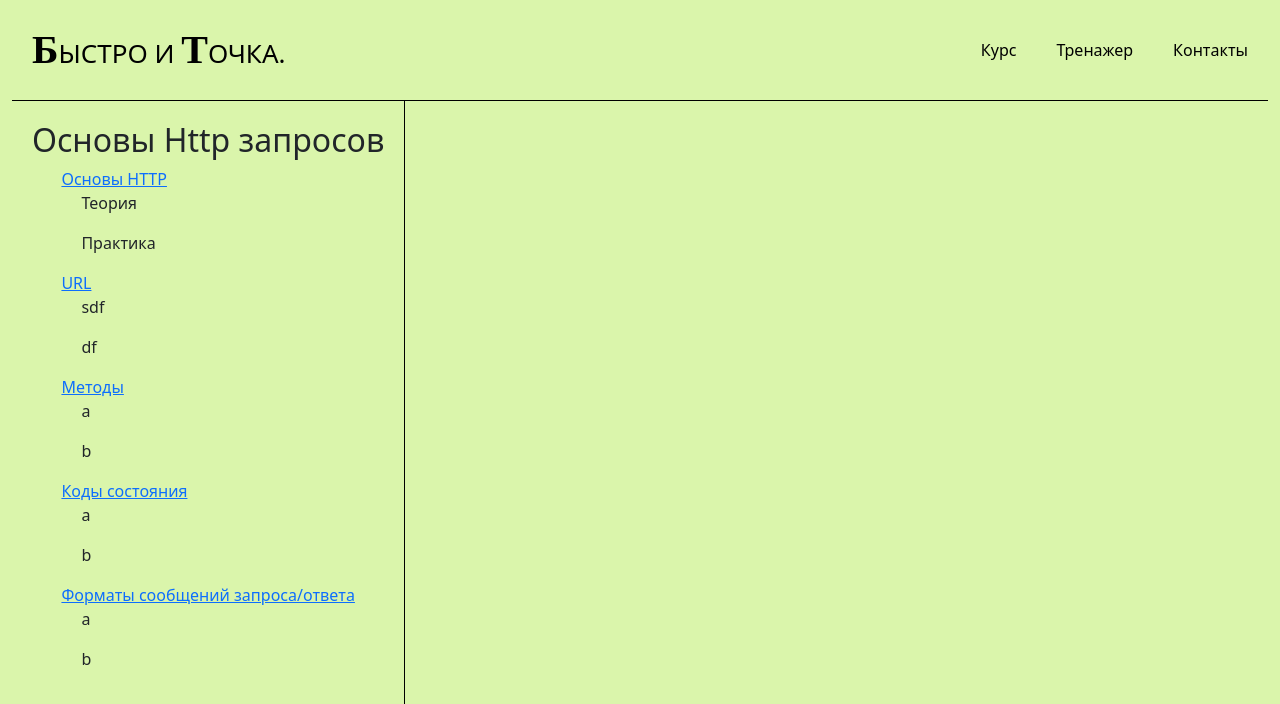
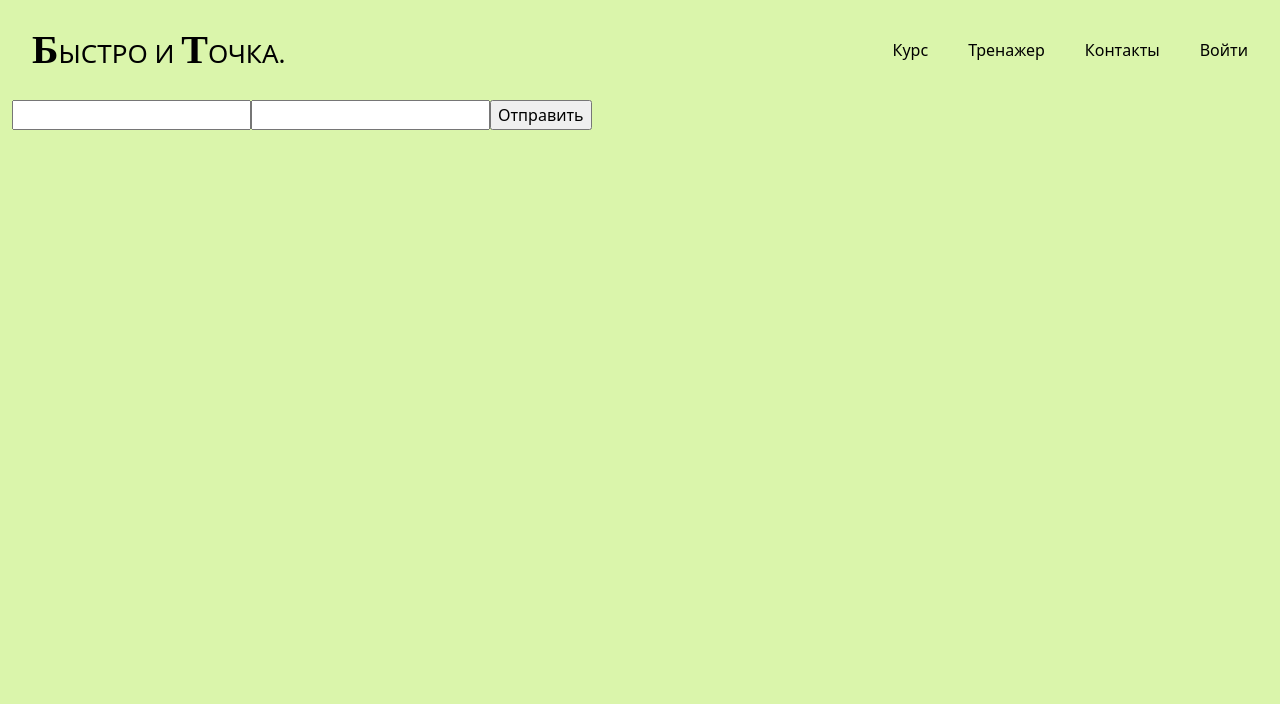
Before and after one commit to TheDedEgor/CourseHttpApp, a React (Create React App) app in the folder CourseHttpApp/ClientApp/: page /profile in a window 1280 px wide. Shown: the top 704 px of the page. Built offline with nearby package versions, Linux system fonts and the light colour scheme.

Commit message:
Continue developing components

```diff
--- a/CourseHttpApp/ClientApp/src/App.js
+++ b/CourseHttpApp/ClientApp/src/App.js
@@ -1,11 +1,12 @@
 import React from 'react';
 import './App.css';
 import Header from "./components/Header/Header";
-import {Route, Routes} from "react-router-dom";
+import {Route, Routes,Router} from "react-router-dom";
 import Course from "./components/Course/Course";
 import Traning from "./components/Traning/Traning";
 import Contacts from "./components/Contacts/Contacts";
-import Footer from "./components/Footer/Footer";
+import Profile from "./components/Profile/Profile";
+import Auth from "./components/Auth/Auth";
 
 const App = () =>{
     const courses = [
@@ -42,13 +43,13 @@ const App = () =>{
                     dep:[
                         {
                             id:1,
-                            name:'sdf',
-                            descrip:'sdfsdfsdf'
+                            name:'Теория',
+                            descrip:'теория'
                         },
                         {
                             id:2,
-                            name:"df",
-                            descrip: "sdfsdff"
+                            name:"Практика",
+                            descrip: "практика"
                         }
                     ],
                     desc:"Сердцевиной веб-общения является запрос, который отправляется через Единый указатель ресурсов (URL). Я уверен, что вы уже знаете, что такое URL адрес, однако для полноты картины, решил всё-таки сказать пару слов. Структура URL очень проста и состоит из следующих компонентов:Протокол может быть как http для обычных соединений, так и https для более безопасного обмена данными. Порт по умолчанию - 80. Далее следует путь к ресурсу на сервере и цепочка параметров.",
@@ -60,13 +61,13 @@ const App = () =>{
                     dep:[
                         {
                             id:1,
-                            name:'a',
-                            descrip:'aaaaa'
+                            name:'Теория',
+                            descrip:'теория'
                         },
                         {
                             id:2,
-                            name:"b",
-                            descrip: "bbbbb"
+                            name:"Практика",
+                            descrip: "практика"
                         }
                     ],
                     desc:"С помощью URL, мы определяем точное название хоста, с которым хотим общаться, однако какое действие нам нужно совершить, можно сообщить только с помощью HTTP метода. Конечно же существует несколько видов действий, которые мы можем совершить. В HTTP реализованы самые нужные, подходящие под нужды большинства приложений.\n" +
@@ -98,13 +99,13 @@ const App = () =>{
                     dep:[
                         {
                             id:1,
-                            name:'a',
-                            descrip:'aaaaa'
+                            name:'Теория',
+                            descrip:'теория'
                         },
                         {
                             id:2,
-                            name:"b",
-                            descrip: "bbbbb"
+                            name:"Практика",
+                            descrip: "практика"
                         }
                     ],
                     desc:"В ответ на запрос от клиента, сервер отправляет ответ, который содержит, в том числе, и код состояния. Данный код несёт в себе особый смысл для того, чтобы клиент мог отчётливей понять, как интерпретировать ответ:\n" +
@@ -151,13 +152,13 @@ const App = () =>{
                     dep:[
                         {
                             id:1,
-                            name:'a',
-                            descrip:'aaaaa'
+                            name:'Теория',
+                            descrip:'теория'
                         },
                         {
                             id:2,
-                            name:"b",
-                            descrip: "bbbbb"
+                            name:"Практика",
+                            descrip: "практика"
                         }
                     ],
                     desc:"На следующем изображении вы можете увидеть схематично оформленный процесс отправки запроса клиентом, обработка и отправка ответа сервером." +
@@ -173,7 +174,6 @@ const App = () =>{
             ]
         }
     ]
-
     return(
         <div className="App">
             <div className="container">
@@ -183,14 +183,9 @@ const App = () =>{
                         <Route path="/:id" element={<Course courses={courses}/>}/>
                         <Route path="/traning" element={<Traning/>}/>
                         <Route path="/contacts" element={<Contacts/>}/>
+                        <Route path="/profile" element={<Auth/>}/>
                     </Routes>
-                {/*<form method="POST">
-                    <input name="login"/>
-                    <input name="password"/>
-                    <input type="submit" value="Отправить"/>
-                </form>*/}
             </div>
-            {/*<Footer/>*/}
         </div>
     )
 }
--- /dev/null
+++ b/CourseHttpApp/ClientApp/src/components/Auth/Auth.jsx
@@ -0,0 +1,32 @@
+import React from "react";
+import "./Auth.css"
+
+const  Auth = () =>{
+
+    async function handleFormSubmit(event) {
+        event.preventDefault();
+        const data = serializeForm(event.target);
+        const response = await sendData(data);
+        console.log(response)
+    }
+    function serializeForm(formNode) {
+        return new FormData(formNode)
+    }
+
+    async function sendData(data) {
+        return await fetch('/api/auth/', {
+            method: 'POST',
+            body: data,
+        })
+    }
+    return(
+        <div>
+            <form onSubmit={handleFormSubmit}>
+                <input name="login"/>
+                <input name="password"/>
+                <input type="submit" value="Отправить"/>
+            </form>
+        </div>
+    )
+}
+export default Auth;
--- a/CourseHttpApp/ClientApp/src/components/Course/Course.css
+++ b/CourseHttpApp/ClientApp/src/components/Course/Course.css
@@ -18,3 +18,6 @@
 .depend-links{
     margin-left: 20px;
 }
+.depend-not-link{
+    display: none;
+}
--- a/CourseHttpApp/ClientApp/src/components/Course/Course.jsx
+++ b/CourseHttpApp/ClientApp/src/components/Course/Course.jsx
@@ -1,11 +1,14 @@
 import React, {useEffect, useState} from "react";
 import "./Course.css"
 import {Link, Route, Routes, useParams} from 'react-router-dom'
-import {Log} from "oidc-client";
 const Course = ({courses}) =>{
     const {id} = useParams()
+    const [isVisible,setIsVisible] = useState(false)
     let post = courses[0].dependises[id -1]
-    /*console.log(courses[0].dependises.dep.map(p => p.id))*/
+    const onCLickCourse = (index) =>{
+        setIsVisible(index)
+        console.log(index)
+    }
     return(
         <div className="course-block">
                 {courses.map((course) =>(
@@ -14,14 +17,13 @@ const Course = ({courses}) =>{
                             <h2>{course.name}</h2>
                         </div>
                         <div className="course-links">
-                            {course.dependises.map((depend) =>(
-                                <div>
-                                    <Link key={depend.id} to={`/${depend.id}`}>{depend.name}</Link>
+                            {course.dependises.map((depend,index) =>(
+                                <div key={depend.id}>
+                                    <Link key={depend.id} to={`/${depend.id}`} onClick={() => setIsVisible(!isVisible)}>{depend.name}</Link>
                                     <div>
-                                        {depend.dep.map(p => (
-                                            <div className="depend-links">
+                                        {depend.dep.map((p,index) => (
+                                            <div key={p.id} className={isVisible ? "depend-links" : "depend-not-link"}>
                                                 <p>{p.name}</p>
-                                                {/*<p>{p.descrip}</p>*/}
                                             </div>
                                         ))}
                                     </div>
@@ -31,9 +33,6 @@ const Course = ({courses}) =>{
                     </div>
                 ))}
             <div className="main-block">
-                {/*<Routes>
-                    <Route path="/:id" element={<h1>{id}</h1>}/>
-                </Routes>*/}
                 {post && <div>
                     <h1>{post.name}</h1>
                     <span>{post.desc}</span>
--- a/CourseHttpApp/ClientApp/src/components/Header/Header.css
+++ b/CourseHttpApp/ClientApp/src/components/Header/Header.css
@@ -3,7 +3,7 @@
     justify-content: space-between;
     align-items: center;
     padding:20px;
-    border-bottom: 1px solid black;
+    /*border-bottom: 1px solid black;*/
 }
 .header-logo a{
     text-decoration: none;
--- a/CourseHttpApp/ClientApp/src/components/Header/Header.jsx
+++ b/CourseHttpApp/ClientApp/src/components/Header/Header.jsx
@@ -1,4 +1,4 @@
-import React from "react";
+import React, {useState} from "react";
 import "./Header.css"
 import {Link} from "react-router-dom";
 const Header = () =>{
@@ -11,6 +11,7 @@ const Header = () =>{
                 <Link className="header-link" to="/">Курс</Link>
                 <Link className="header-link" to="/traning">Тренажер</Link>
                 <Link className="header-link" to="/contacts">Контакты</Link>
+                <Link className="header-link" to="/profile">Войти</Link>
             </div>
         </div>
     )
--- /dev/null
+++ b/CourseHttpApp/ClientApp/src/components/Profile/Profile.jsx
@@ -0,0 +1,9 @@
+import React from "react";
+import "./Profile.css"
+const Profile = ({currentUser}) =>{
+    return(
+        <div>Profile</div>
+    )
+}
+
+export default Profile;
```
Also changed, not shown: CourseHttpApp/ClientApp/src/components/Auth/Auth.css (added), CourseHttpApp/ClientApp/src/components/Profile/Profile.css (added). Lines whose indentation alone changed are shown as unchanged.
